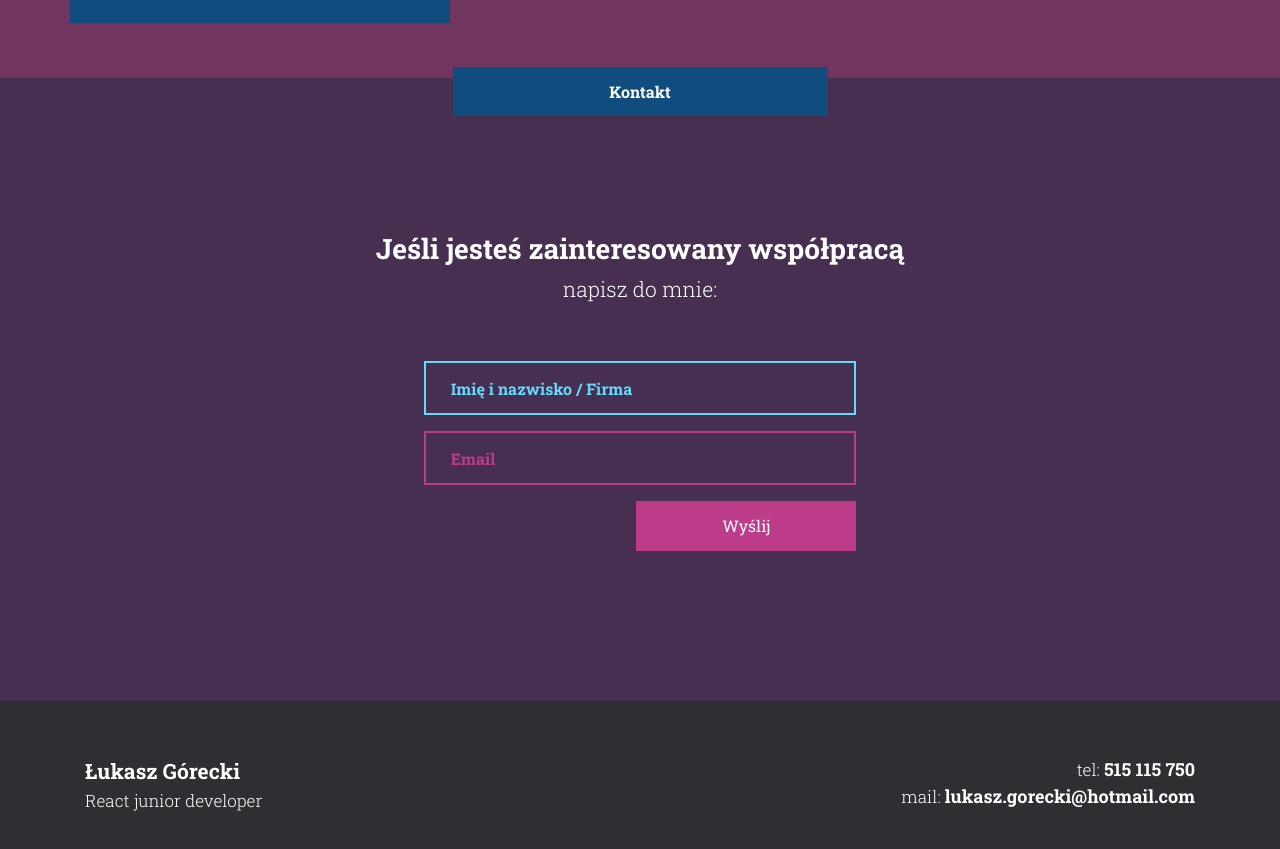
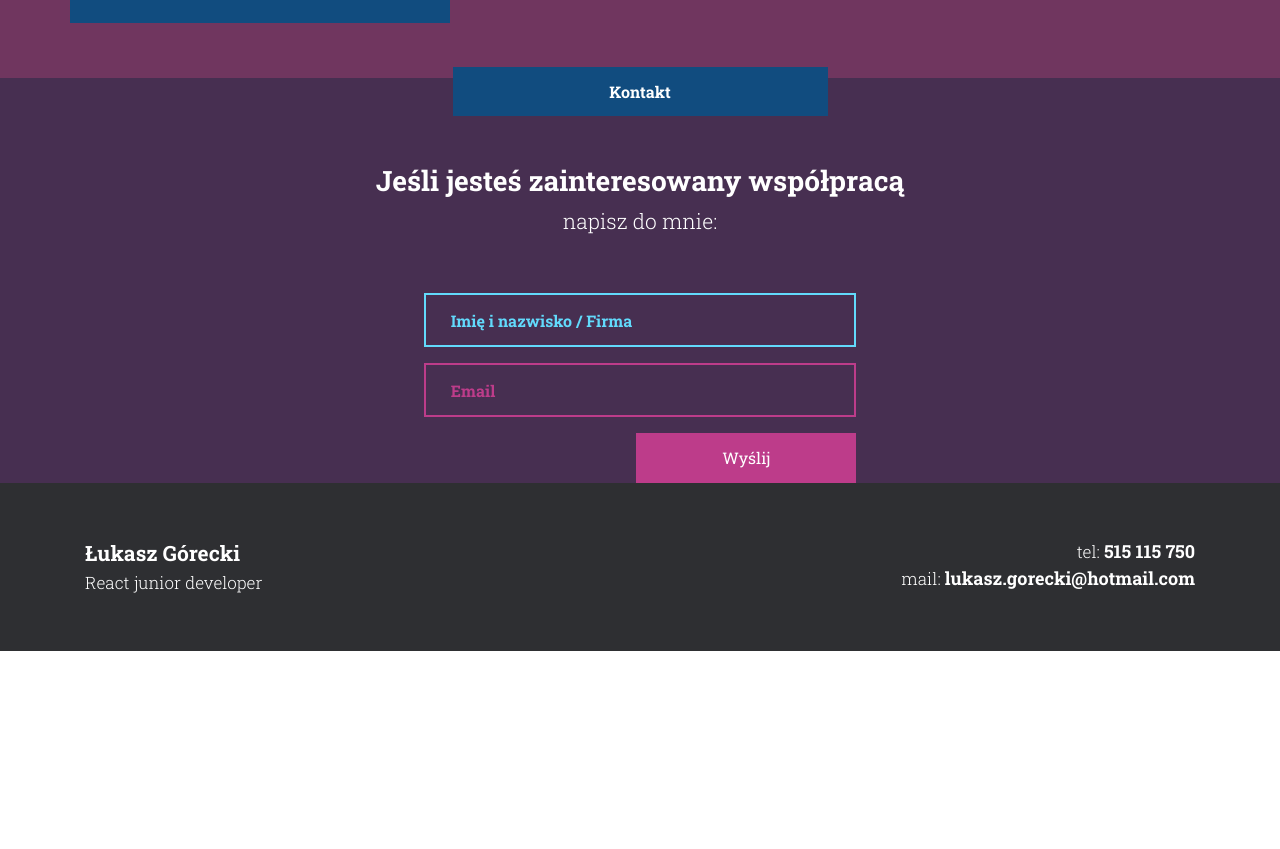
Before and after one commit to sq1fya/my-lp, a React (Create React App) app: page / in a window 1280 px wide. Shown: the part 1416-2265 px from the top of the page. After the commit the page ends 2067 px from the top, so only its background shows below. Built offline with nearby package versions, Linux system fonts and the light colour scheme.

Commit message:
Section contact DONE

```diff
--- a/src/components/section-contact/section-contact.js
+++ b/src/components/section-contact/section-contact.js
@@ -7,14 +7,14 @@ class SectionContact extends Component {
       <section className="section-contact container-fluid">
         <div className="row">
           <div className="container">
-            <div className="title text-white">
+            <div className="title text-white mt-4">
               <h3>Kontakt</h3>
             </div>
-            <div className="col info-box text-white">
+            <div className="col info-box text-white pt-5">
               <h3>Jeśli jesteś zainteresowany współpracą</h3>
               <p>napisz do mnie:</p>
             </div>
-            <form className="form-box col-lg-5 col-12 col-md-8 mx-auto">
+            <form className="form-box col-lg-5 col-12 col-md-7 mx-auto pb-5">
               <div className="form-group form-box--name">
                 <input
                   type="text"
--- a/src/components/section-contact/section-contact.scss
+++ b/src/components/section-contact/section-contact.scss
@@ -1,3 +1,17 @@
+@media only screen and (min-width: 992px) {
+  .section-contact {
+    .title {
+      margin-top: -11px !important;
+    }
+    .info-box {
+      padding: 116px 0 0;
+    }
+    .form-box {
+      padding-bottom: 200px;
+    }
+  }
+}
+
 $bg-color-blue: #114c7f;
 $bg-color-blue-light: #62dafc;
 $bg-color-purple-dark: #472f51;
@@ -10,7 +24,7 @@ $bg-color-pink: #bd3c8a;
     max-width: 375px;
     background-color: $bg-color-blue;
     padding: 15px;
-    margin-top: -11px;
+    // margin-top: -11px;
     font-weight: 700;
     h3 {
       text-align: center;
@@ -19,7 +33,7 @@ $bg-color-pink: #bd3c8a;
     }
   }
   .info-box {
-    padding: 116px 0 0;
+    // padding: 116px 0 0;
     text-align: center;
     p {
       font-size: 21px;
@@ -28,7 +42,7 @@ $bg-color-pink: #bd3c8a;
   }
   .form-box {
     padding-top: 40px;
-    padding-bottom: 200px;
+    // padding-bottom: 200px;
     .form-box--name {
       ::placeholder {
         color: $bg-color-blue-light;
```
